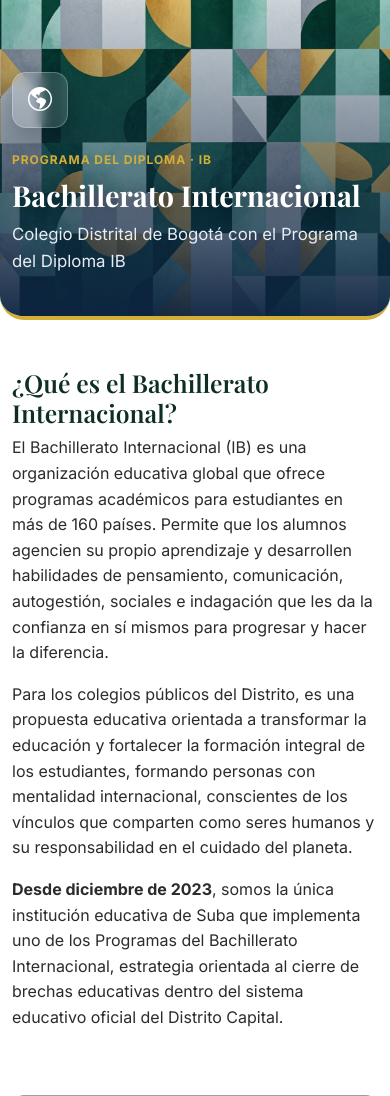
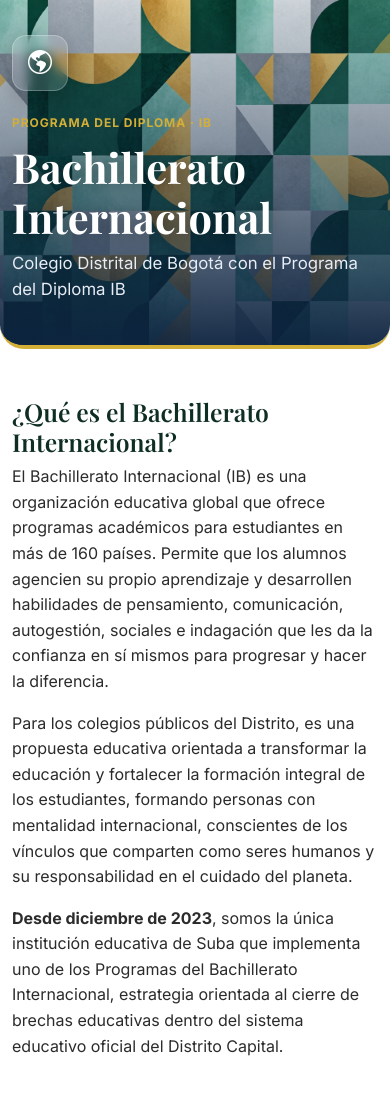
Before and after one commit to thomasgamez/Julio-Florez-Pagina, a Flask app: page /bachillerato-internacional/que-es-ib in a window 390 px wide. Shown: the part 103-1199 px from the top of the page. Run offline with Flask 3, Linux system fonts and the light colour scheme; grey boxes are pictures that could not be loaded.

Commit message:
Actualizar el main.css

```diff
--- a/static/Styles/main.css
+++ b/static/Styles/main.css
@@ -310,7 +310,7 @@ a{ text-decoration:none; }
 }
 @media (max-width:768px){
   .hero-ib{ min-height:320px; }
-  .hero-ib h1{ font-size:1.8rem; }
+  .hero-ib h    1{ font-size:1.8rem; }
 }
 
 /* iconos ib */
```
